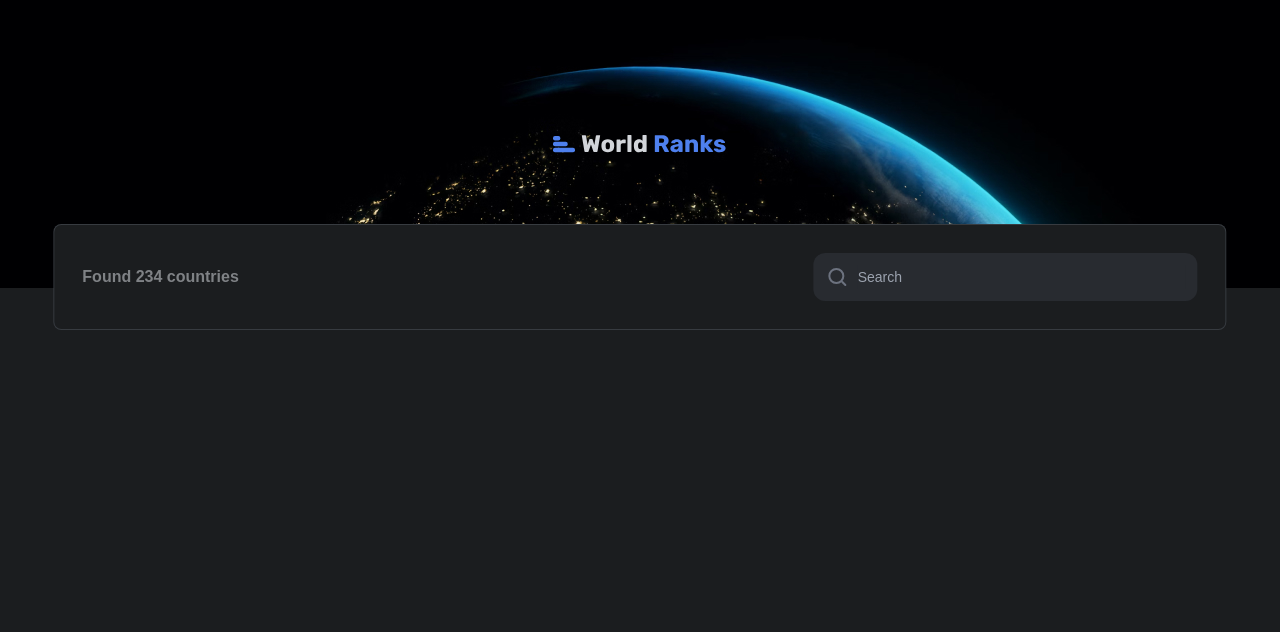
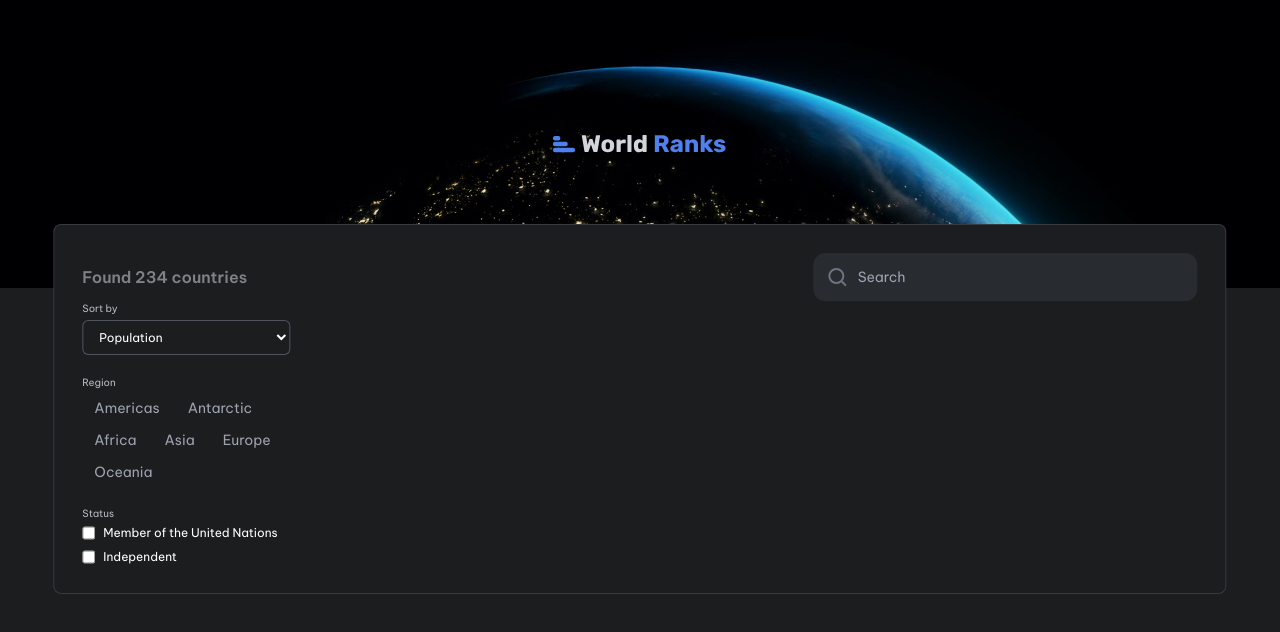
Before and after one commit to Ana-Vartasashvili/world-ranks, a Vue app: page / in a window 1280 px wide. Shown: the top 632 px of the page. Built offline with nearby package versions, Linux system fonts and the light colour scheme.

Commit message:
add filterbar markup

```diff
--- a/src/App.vue
+++ b/src/App.vue
@@ -12,5 +12,5 @@ import { RouterView } from 'vue-router'
     />
   </div>
 
-  <RouterView class="absolute top-56 left-1/2 -translate-x-1/2" />
+  <RouterView class="absolute top-56 left-1/2 -translate-x-1/2 font-vietnam-pro" />
 </template>
--- a/src/assets/main.css
+++ b/src/assets/main.css
@@ -1,3 +1,5 @@
+@import url('https://fonts.googleapis.com/css2?family=Be+Vietnam+Pro:ital,wght@0,100;0,200;0,300;0,400;0,500;0,600;0,700;0,800;0,900;1,100;1,200;1,300;1,400;1,500;1,600;1,700;1,800;1,900&display=swap');
+
 @tailwind base;
 @tailwind components;
 @tailwind utilities;
--- /dev/null
+++ b/src/components/home/Filterbar.vue
@@ -0,0 +1,83 @@
+<script setup lang="ts">
+import { reactive } from 'vue'
+
+interface Region {
+  value: string
+  isSelected: boolean
+}
+
+const regions = reactive([
+  { value: 'Americas', isSelected: false },
+  { value: 'Antarctic', isSelected: false },
+  { value: 'Africa', isSelected: false },
+  { value: 'Asia', isSelected: false },
+  { value: 'Europe', isSelected: false },
+  { value: 'Oceania', isSelected: false },
+])
+const selectedRegions: Region[] = []
+
+const toggleRegion = (toggledRegion: Region, index: number) => {
+  const toggleRegionIndex = selectedRegions.findIndex((region) => region === toggledRegion)
+
+  if (toggleRegionIndex !== -1) {
+    selectedRegions.splice(toggleRegionIndex, 1)
+    regions[index].isSelected = false
+  } else {
+    selectedRegions.push(toggledRegion)
+    regions[index].isSelected = true
+  }
+}
+</script>
+
+<template>
+  <form class="flex flex-col gap-5">
+    <div class="flex flex-col w-fit gap-1">
+      <label for="sortBy" class="text-xxs text-wr-grey-400 opacity-85">Sort by</label>
+      <select
+        name="sortBy"
+        id="sortBy"
+        class="text-xs bg-wr-grey-600 border border-wr-grey-300 border-opacity-65 rounded-md py-2 px-3 w-52 focus:outline-none"
+      >
+        <option value="alphabetical">Alphabetical</option>
+        <option value="population" selected>Population</option>
+        <option value="area">Area (km&#178;)</option>
+      </select>
+    </div>
+
+    <div class="flex flex-col gap-1">
+      <label for="region" class="text-xxs text-wr-grey-400 opacity-85">Region</label>
+      <ul class="flex max-w-56 flex-wrap items-center gap-1">
+        <li
+          v-for="(region, index) in regions"
+          :key="region.value"
+          class="text-sm text-gray-400 cursor-pointer py-1 px-3 rounded-lg"
+          :class="{ 'bg-gray-700 text-white': region.isSelected }"
+          @click="toggleRegion(region, index)"
+        >
+          {{ region.value }}
+        </li>
+      </ul>
+    </div>
+
+    <div class="flex flex-col gap-1 justify-start w-fit">
+      <label for="region" class="text-xxs text-wr-grey-400 opacity-85">Status</label>
+      <div class="flex flex-col justify-start gap-2">
+        <div class="flex gap-2">
+          <input type="checkbox" value="member" id="member" name="status" class="cursor-pointer" />
+          <label for="member" class="text-xs cursor-pointer">Member of the United Nations</label>
+        </div>
+
+        <div class="flex gap-2">
+          <input
+            type="checkbox"
+            value="independent"
+            name="status"
+            id="independent"
+            class="cursor-pointer"
+          />
+          <label for="independent" class="text-xs cursor-pointer">Independent</label>
+        </div>
+      </div>
+    </div>
+  </form>
+</template>
--- a/src/views/HomeView.vue
+++ b/src/views/HomeView.vue
@@ -1,4 +1,6 @@
-<script setup lang="ts"></script>
+<script setup lang="ts">
+import Filterbar from '../components/home/Filterbar.vue'
+</script>
 
 <template>
   <main class="bg-wr-grey-600 p-7 rounded-lg w-11/12 border border-wr-grey-300 border-opacity-35">
@@ -16,5 +18,7 @@
         />
       </div>
     </div>
+
+    <Filterbar />
   </main>
 </template>
--- a/tailwind.config.js
+++ b/tailwind.config.js
@@ -10,6 +10,12 @@ export default {
         'wr-grey-600': '#1B1D1F',
         'wr-blue-200': '#4E80EE',
       },
+      fontSize: {
+        xxs: '10px',
+      },
+      fontFamily: {
+        'vietnam-pro': ['Be Vietnam Pro', 'sans-serif'],
+      },
     },
   },
   plugins: [],
```
